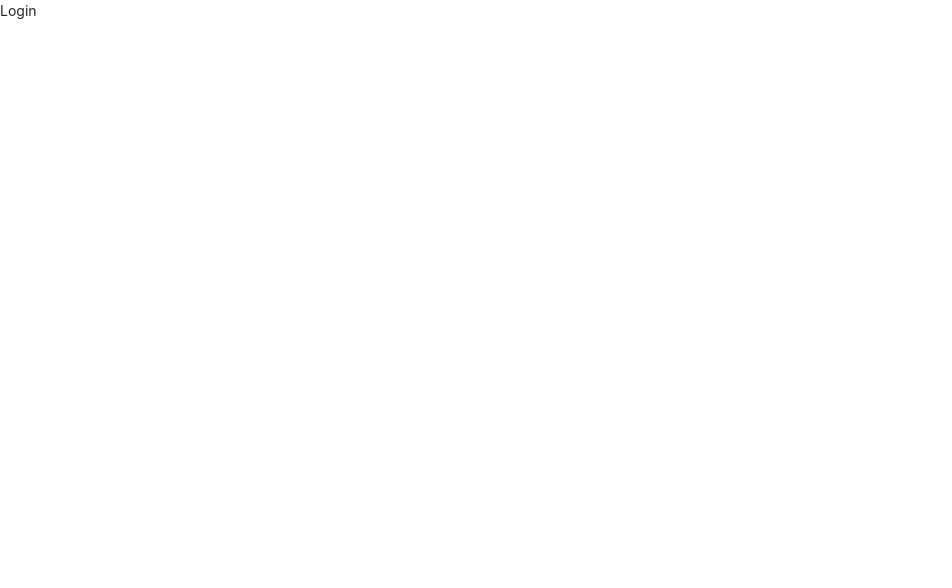
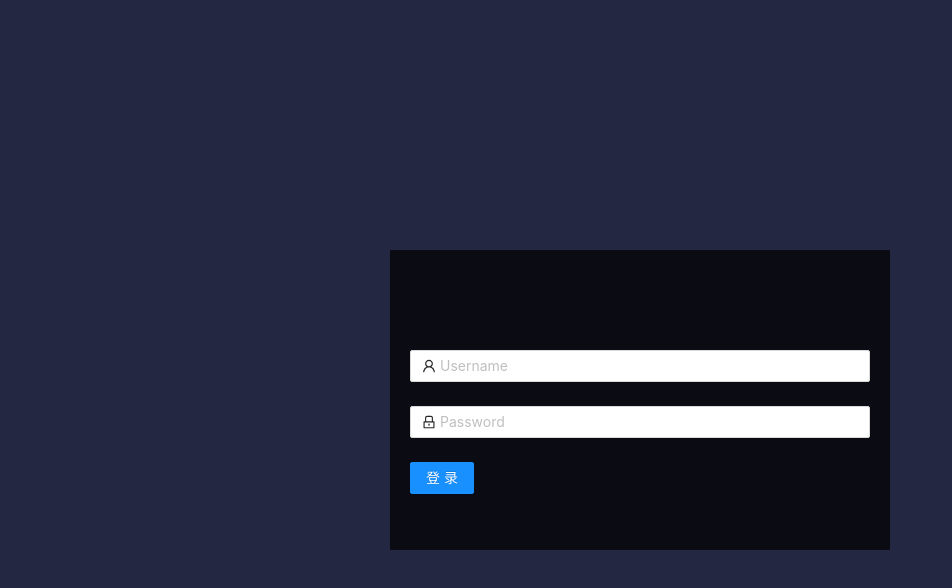
Before and after one commit to xingyanpo/newssystem, a React (Create React App) app: page /#/login in a window 1280 px wide. Shown: the top 588 px of the page, without its empty margins (0-952 px from the left). Built offline with nearby package versions, Linux system fonts and the light colour scheme; the HTML template or start-up script is replaced by a standard one.

Commit message:
2022年10月19日09:28:27

```diff
--- a/package.json
+++ b/package.json
@@ -13,6 +13,7 @@
     "react-dom": "^18.2.0",
     "react-router-dom": "^5.3.3",
     "react-scripts": "5.0.1",
+    "react-tsparticles": "^2.3.3",
     "sass": "^1.55.0",
     "web-vitals": "^2.1.4"
   },
--- a/src/components/sandbox/SideMenu.js
+++ b/src/components/sandbox/SideMenu.js
@@ -5,7 +5,6 @@ import React, { useEffect, useState } from 'react'
 import SubMenu from 'antd/lib/menu/SubMenu';
 import { withRouter } from 'react-router-dom';
 const { Sider } = Layout;
-
 function SideMenu(props) {
   const navIcons = {
     // 一级
@@ -29,30 +28,28 @@ function SideMenu(props) {
     '/publish-manage/sunset': <UserOutlined />
   }
 
+  const {role:{rights}} = JSON.parse(localStorage.getItem("token"))
+  const checkPagePermission = (item) => {
+    return item.pagepermisson && rights.includes(item.key)
+  }
   const renderMenu = (menuList) => {
     return menuList.map(item => {
-      if (item.children?.length > 0) {
-        return pagePermisson(item) && <SubMenu key={item.key} icon={navIcons[item.key]} title={item.title}>
-          {renderMenu(item.children)}
-        </SubMenu>
+      if (item.children?.length > 0 && checkPagePermission(item)) {
+        return <SubMenu key={item.key} icon={navIcons[item.key]} title={item.title}>
+        { renderMenu(item.children) }
+     </SubMenu>
       }
-      return pagePermisson(item) && <Menu.Item key={item.key} icon={navIcons[item.key]} title={item.title} onClick={() => {
+      return checkPagePermission(item) && <Menu.Item key={item.key} icon={navIcons[item.key]} title={item.title} onClick={() => {
         props.history.push(item.key)
       }}>{item.title}</Menu.Item>
     })
   }
-  const pagePermisson = (item) => {
-    return item.pagepermisson === 1
-  }
-
   const [menuList, setMenuList] = useState([])
-
   useEffect(() => {
     fetch('http://localhost:5000/rights?_embed=children').then(res => res.json()).then(res => {
       setMenuList(res)
     })
   }, [])
-
   const selectKeys = [props.location.pathname]
   const openKeys = ['/' + props.location.pathname.split('/')[1]]
 
--- a/src/components/sandbox/TopHeader.js
+++ b/src/components/sandbox/TopHeader.js
@@ -1,20 +1,44 @@
 import React, { useState } from 'react'
+
 import {
   MenuFoldOutlined,
-  MenuUnfoldOutlined
+  MenuUnfoldOutlined,
+  UserOutlined
 } from '@ant-design/icons';
-import { Layout } from 'antd';
+import { Layout, Dropdown, Menu, Avatar } from 'antd';
+import { withRouter } from 'react-router-dom';
 const { Header } = Layout;
 
 
-export default function TopHeader() {
+function TopHeader(props) {
   const [collapsed, setCollapsed] = useState(false);
   const changeButton = () => {
     setCollapsed(!collapsed)
   }
+  const {role: {roleName}, username} = JSON.parse(localStorage.getItem('token'))
+  const menu = (
+    <Menu>
+      <Menu.Item>
+        {roleName}
+      </Menu.Item>
+      <Menu.Item danger onClick={() => {
+        localStorage.removeItem('token')
+        props.history.replace('login')
+      }}>退出</Menu.Item>
+    </Menu>
+  );
   return (
     <Header className="site-layout-background" style={{ padding: 0 }} >
-      {collapsed?<MenuUnfoldOutlined onClick={changeButton}/>:<MenuFoldOutlined onClick={changeButton}/>}
+      {collapsed ? <MenuUnfoldOutlined onClick={changeButton} /> : <MenuFoldOutlined onClick={changeButton} />}
+
+      <div style={{ float: "right" ,marginRight:'10px'}}>
+        <span>欢迎<span style={{color: '#1890ff'}}>{username}</span>回来</span>
+        <Dropdown overlay={menu}>
+          <Avatar size="large" icon={<UserOutlined />} />
+        </Dropdown>
+      </div>
     </Header>
   )
 }
+
+export default withRouter(TopHeader)
--- a/src/views/login/Login.css
+++ b/src/views/login/Login.css
@@ -0,0 +1,15 @@
+.formContainer {
+  position: fixed;
+  background-color: rgba(0, 0, 0, 0.7);
+  width: 500px;
+  height: 300px;
+  top: 50%;
+  left: 50%;
+  transform: translate(-50%, -50%);
+  padding: 20px;
+}
+.login-title {
+  text-align: center;
+  height: 80px;
+
+}
--- a/src/views/login/Login.js
+++ b/src/views/login/Login.js
@@ -1,7 +1,56 @@
 import React from 'react'
+import { LockOutlined, UserOutlined } from '@ant-design/icons';
+import { Button, Form, Input, message } from 'antd';
+import './Login.css'
+import axios from 'axios';
 
-export default function Login() {
+export default function Login(props) {
+  const onFinish = (values) => {
+    console.log(values)
+    axios.get(`http://localhost:5000/users?username=${values.username}&password=${values.password}&roleState=true&_expand=role`).
+    then(res=> {
+      console.log(res.data);
+      if (res.data.length === 0) {
+        message.error('用户名或密码不匹配')
+      }else {
+        localStorage.setItem('token', JSON.stringify(res.data[0]))
+        props.history.push('/')
+      }
+    })
+  }
   return (
-    <div>Login</div>
+    <div style={{ backgroundColor: 'rgb(35, 39, 65)', height: '100%' }}>
+      <div className='formContainer'>
+        <div className='login-title'></div>
+        <Form
+          name="normal_login"
+          className="login-form"
+          onFinish={onFinish}
+        >
+          <Form.Item
+            name="username"
+            rules={[{ required: true, message: 'Please input your Username!' }]}
+          >
+            <Input prefix={<UserOutlined className="site-form-item-icon" />} placeholder="Username" />
+          </Form.Item>
+          <Form.Item
+            name="password"
+            rules={[{ required: true, message: 'Please input your Password!' }]}
+          >
+            <Input
+              prefix={<LockOutlined className="site-form-item-icon" />}
+              type="password"
+              placeholder="Password"
+            />
+          </Form.Item>
+
+          <Form.Item>
+            <Button type="primary" htmlType="submit" className="login-form-button">
+              登录
+            </Button>
+          </Form.Item>
+        </Form>
+      </div>
+    </div>
   )
 }
--- a/src/views/sandbox/user-manage/UserList.js
+++ b/src/views/sandbox/user-manage/UserList.js
@@ -71,10 +71,20 @@ export default function UserList() {
     axios.delete(`http://localhost:5000/users/${item.id}`)
   }
 
+  const adminData  = JSON.parse(localStorage.getItem("token"))
+
   useEffect(() => {
+    const roleObj = {
+      '1': 'superadmin',
+      '2': 'admin',
+      '3': 'editor'
+    }
     axios.get('http://localhost:5000/users?_expand=role').then(res => {
       const list = res.data
-      setdataSource(list)
+      setdataSource(roleObj[adminData.roleId]==='superadmin'? list: [
+        ...list.filter(item=>item.username === adminData.username),
+        ...list.filter(item=> item.region === adminData.region && roleObj[item.roleId] === 'editor')
+      ])
     })
     axios.get('http://localhost:5000/regions').then(res => {
       const list = res.data
@@ -84,7 +94,7 @@ export default function UserList() {
       const list = res.data
       setRole(list)
     })
-  }, [])
+  }, [adminData.roleId, adminData.username, adminData.region])
   const addFormOk = () => {
     addForm.current.validateFields().then(value => {
       setIsOpen(false)
```
Also changed, not shown: 1 other file (tests, documents, lock files or other folders).
